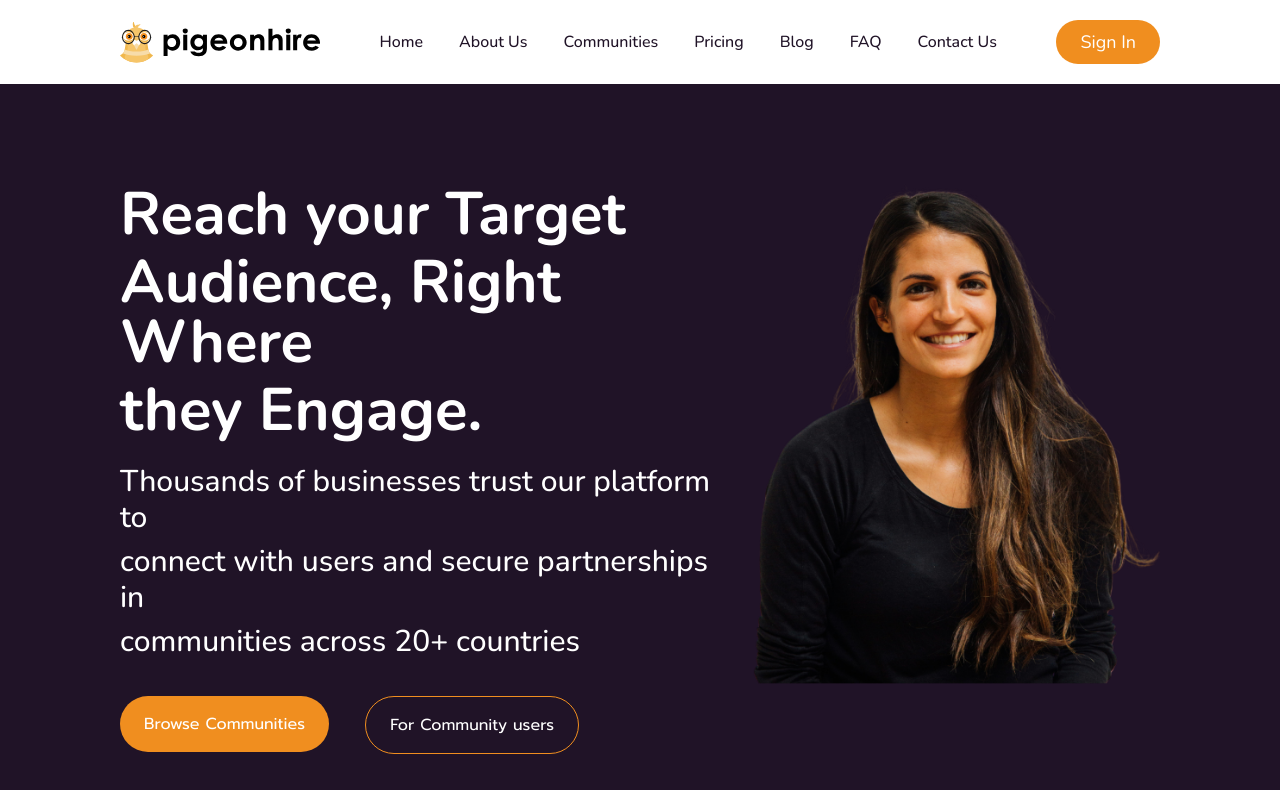
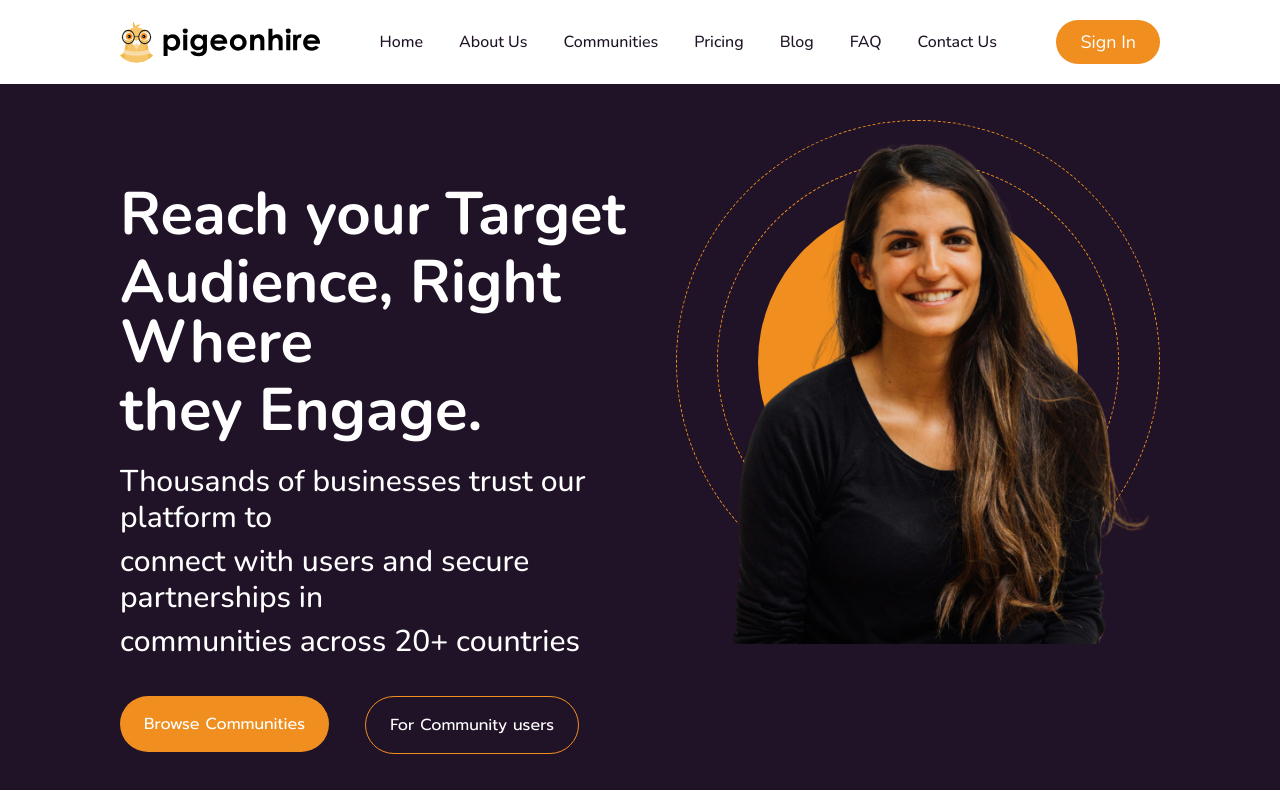
Before and after one commit to Eyohen/pigeonhire, a React (Vite) app: page / in a window 1280 px wide. Shown: the top 800 px of the page. Built offline with nearby package versions, Linux system fonts and the light colour scheme.

Commit message:
hero img

```diff
--- a/src/components/Hero.jsx
+++ b/src/components/Hero.jsx
@@ -1,6 +1,6 @@
 import React from "react";
 import herolady from "../assets/herolady.png";
-import HeroBottom from "../assets/heroBottom.svg"
+import HeroBottom from "../assets/heroBottom.svg";
 
 const Hero = () => {
   return (
@@ -42,20 +42,29 @@ const Hero = () => {
               </div>
             </div>
           </div>
-
-        <div className="mt-16">
+          <div className="relative">
+            <div className=" rounded-full p-10 border border-dashed border-[#F08E1F] flex items-center">
+              <div className=" rounded-full p-10 border border-dashed border-[#F08E1F] flex items-center">
+                <div className="rounded-full p-40 bg-[#F08E1F]"></div>
+              </div>
+              <div className="mt-16 absolute right-1">
             <img src={herolady} className="object-cover w-[450px] h-[500px]" />
           </div>
             </div>
           </div>
+
+        </div>
+      </div>
       <div className="bg-[#ffffff] p-8">
         <div>
-        <div className="font-nunito font-semibold text-3xl text-center">Discover over 10,000 groups, stores, influencers, services, conveners on these platforms</div>
+          <div className="font-nunito font-semibold text-3xl text-center">
+            Discover over 10,000 groups, stores, influencers, services,
+            conveners on these platforms
+          </div>
           <div>
-          <img src={HeroBottom} alt = 'hero-bottom'/>
+            <img src={HeroBottom} alt="hero-bottom" />
           </div>
         </div>
-
       </div>
     </>
   );
```
Lines whose indentation alone changed are shown as unchanged.
